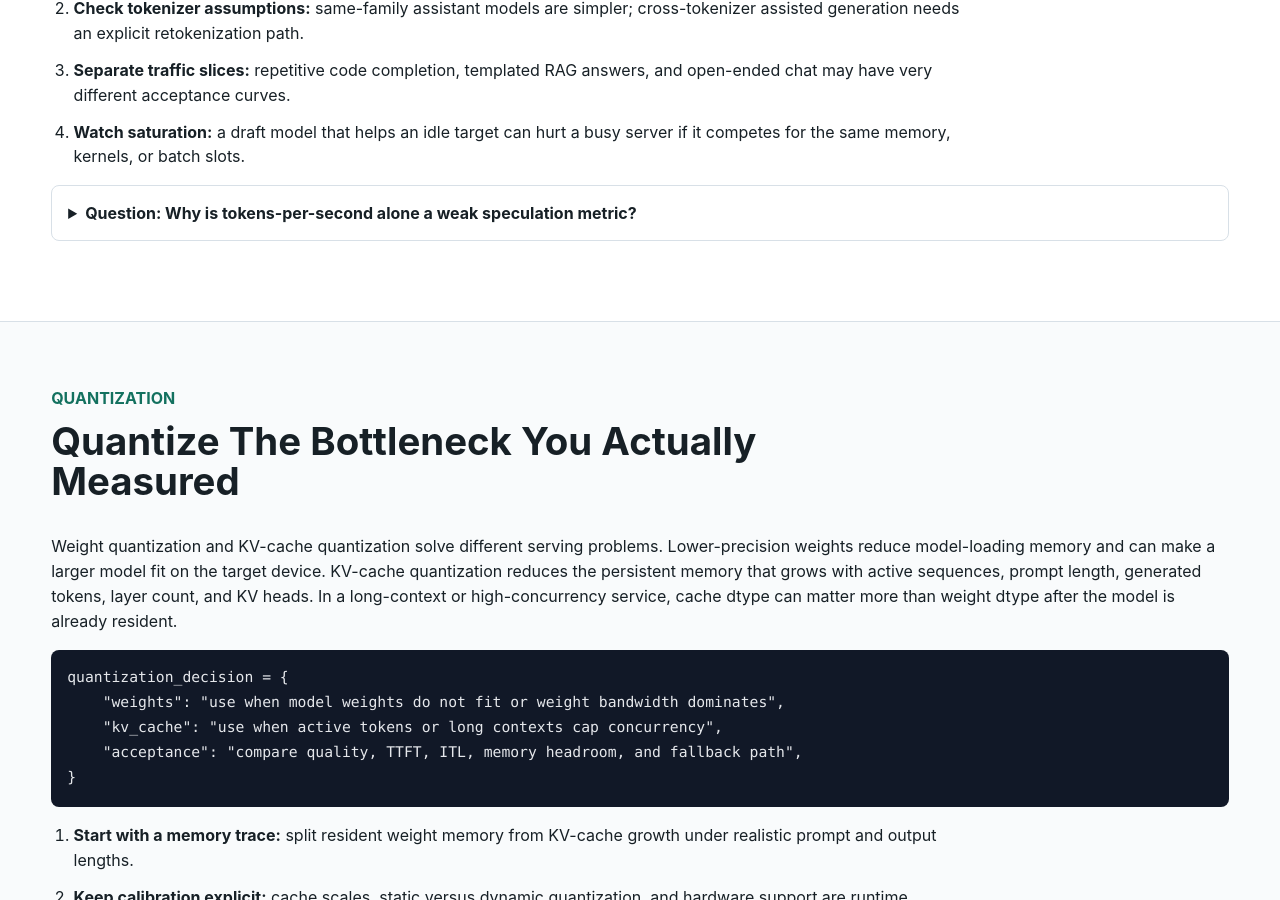
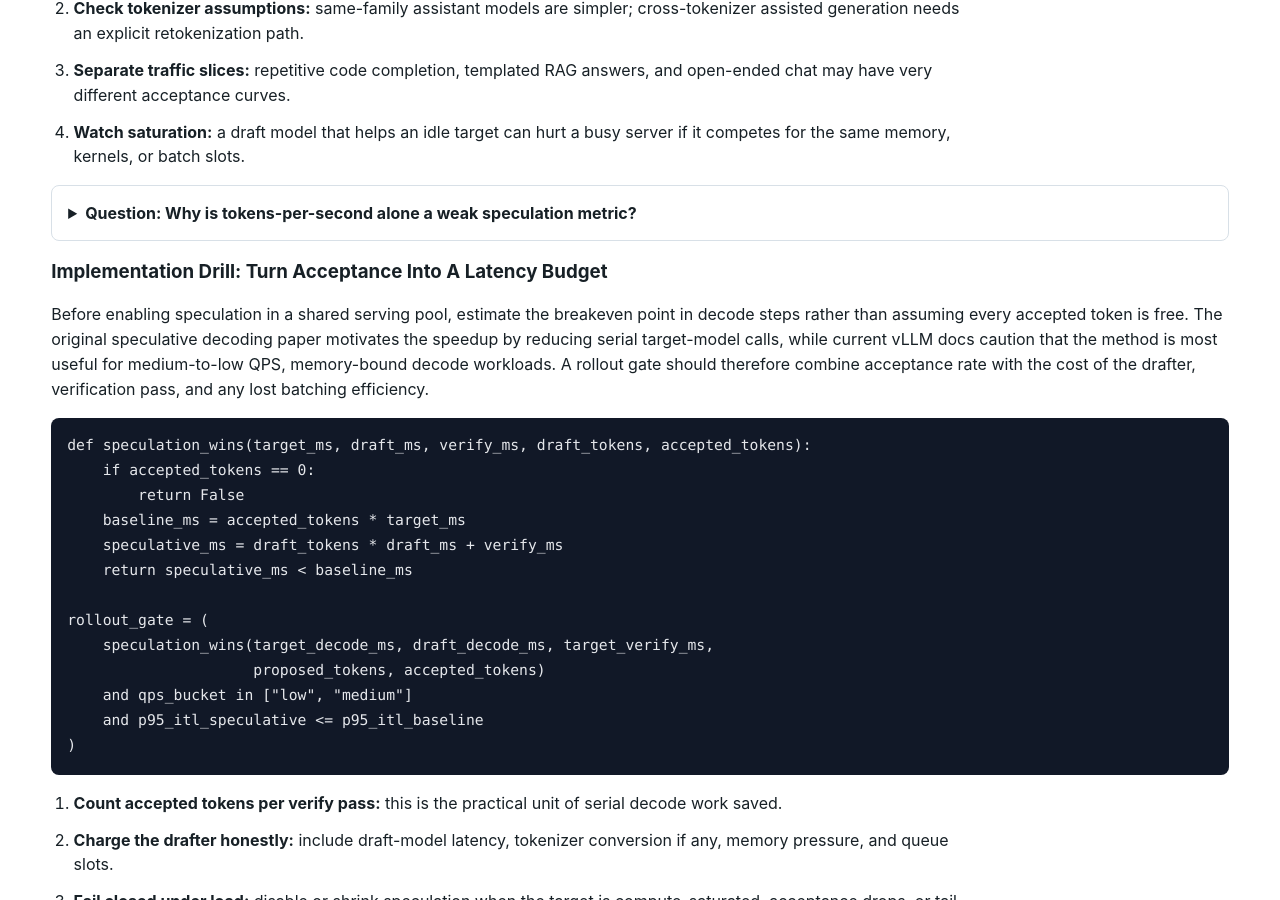
Before and after one commit to kennethli319/kennethli319.github.io, a Jekyll site: the page llm-ml-course/lessons/production-serving.html, which Jekyll copies as it is, in a window 1280 px wide and 900 px high, scrolled down 7989 px. Built offline with Jekyll 4.4.1, drawn with Linux system fonts in a browser that asks for light colours; some of the changed text lies outside the part shown.

Commit message:
Sync speculative latency budget drill

```diff
--- a/llm-ml-course/lessons/production-serving.html
+++ b/llm-ml-course/lessons/production-serving.html
@@ -330,6 +330,39 @@ active_token_budget = estimate_decode_capacity(
         <summary>Question: Why is tokens-per-second alone a weak speculation metric?</summary>
         <p>It can hide draft overhead, lower acceptance on hard prompts, and worse p95 inter-token latency. A useful report shows accepted tokens per verify step, target forward passes per output token, memory headroom, and tail latency against a non-speculative baseline.</p>
       </details>
+      <h3>Implementation Drill: Turn Acceptance Into A Latency Budget</h3>
+      <p>
+        Before enabling speculation in a shared serving pool, estimate the
+        breakeven point in decode steps rather than assuming every accepted
+        token is free. The original speculative decoding paper motivates the
+        speedup by reducing serial target-model calls, while current vLLM docs
+        caution that the method is most useful for medium-to-low QPS,
+        memory-bound decode workloads. A rollout gate should therefore combine
+        acceptance rate with the cost of the drafter, verification pass, and
+        any lost batching efficiency.
+      </p>
+      <pre><code>def speculation_wins(target_ms, draft_ms, verify_ms, draft_tokens, accepted_tokens):
+    if accepted_tokens == 0:
+        return False
+    baseline_ms = accepted_tokens * target_ms
+    speculative_ms = draft_tokens * draft_ms + verify_ms
+    return speculative_ms < baseline_ms
+
+rollout_gate = (
+    speculation_wins(target_decode_ms, draft_decode_ms, target_verify_ms,
+                     proposed_tokens, accepted_tokens)
+    and qps_bucket in ["low", "medium"]
+    and p95_itl_speculative <= p95_itl_baseline
+)</code></pre>
+      <ol class="steps">
+        <li><strong>Count accepted tokens per verify pass:</strong> this is the practical unit of serial decode work saved.</li>
+        <li><strong>Charge the drafter honestly:</strong> include draft-model latency, tokenizer conversion if any, memory pressure, and queue slots.</li>
+        <li><strong>Fail closed under load:</strong> disable or shrink speculation when the target is compute-saturated, acceptance drops, or tail ITL regresses.</li>
+      </ol>
+      <details class="qa">
+        <summary>Question: Why can the same speculation setting win offline but lose in production?</summary>
+        <p>An offline benchmark may have idle target capacity and repetitive prompts, while production adds queueing, mixed prompt domains, lower acceptance, and shared GPU resources for the drafter and verifier.</p>
+      </details>
     </section>
 
     <section id="quantization" class="band">
```
